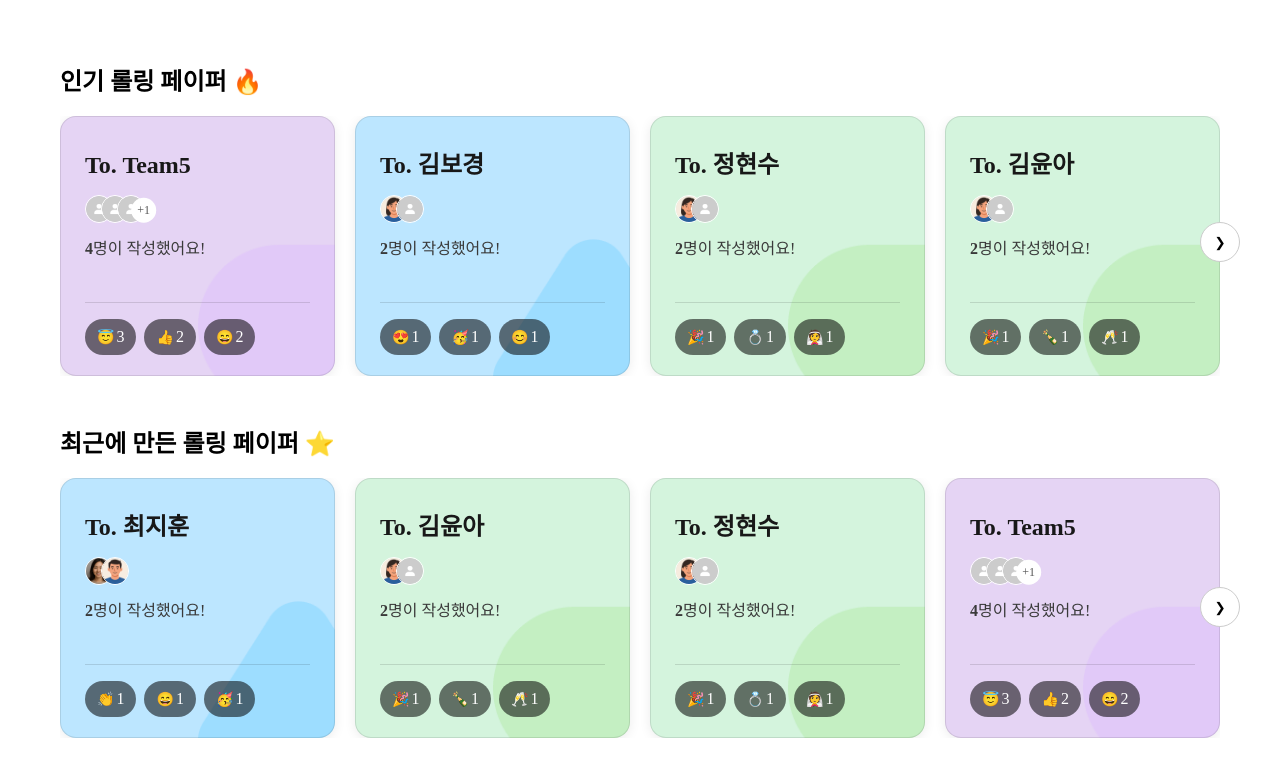
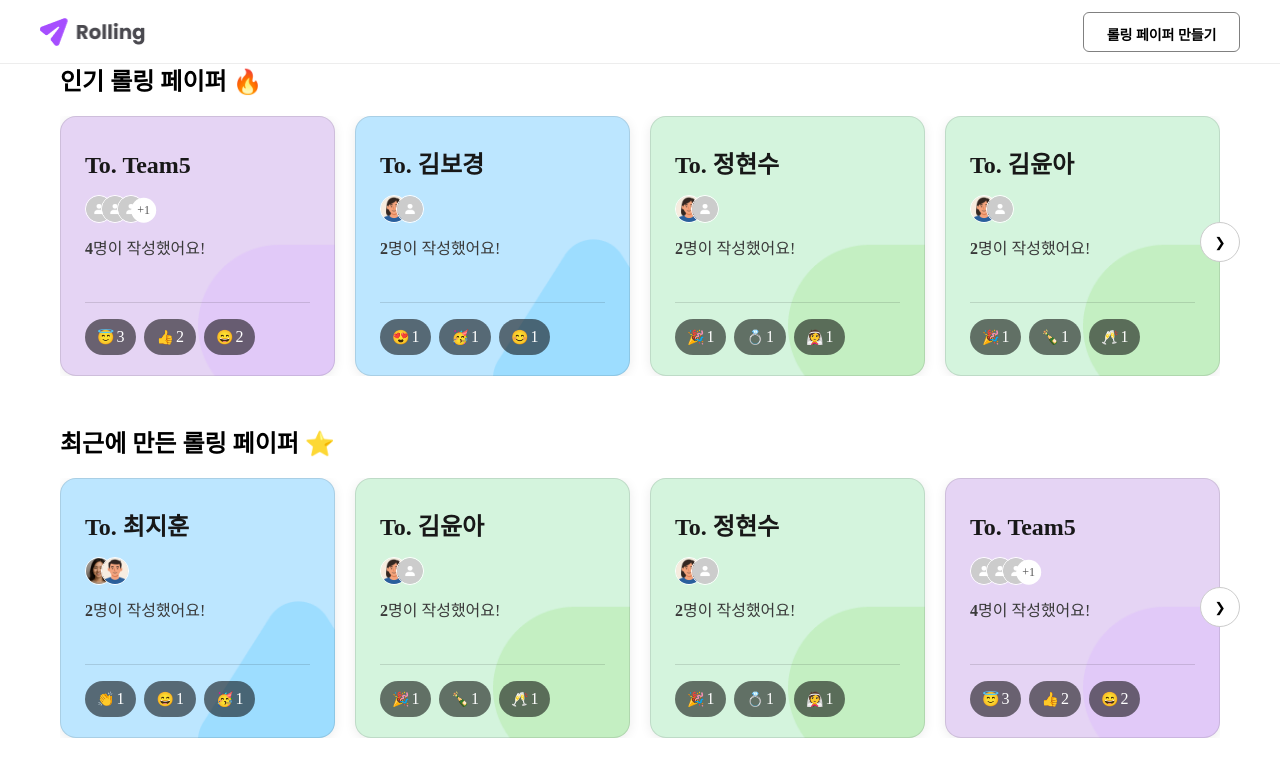
Before and after one commit to Part2-team5-rolling/main, a React (Vite) app: page /list in a window 1280 px wide. Shown: the top 776 px of the page. Built offline with nearby package versions, Linux system fonts and the light colour scheme; a web font is replaced by a local one.

Commit message:
feat : 헤더 컴포넌트 추가

```diff
--- a/src/pages/ListPage.jsx
+++ b/src/pages/ListPage.jsx
@@ -2,6 +2,7 @@ import { useEffect, useState } from 'react';
 import { useNavigate, useLocation } from 'react-router-dom'; // 추가
 import styles from '../styles/Pages/ListPage.module.css';
 import { fetchRollingList } from '../api/list-api';
+import Header from '../components/common/Header';
 
 function ListPage() {
   const [list, setList] = useState([]);
@@ -111,6 +112,7 @@ function ListPage() {
 
   return (
     <div className={styles['list-page']}>
+      <Header />
 
       {/* 인기 롤링 페이퍼 */}
       <div className={styles['list-page__popular']}>
```
